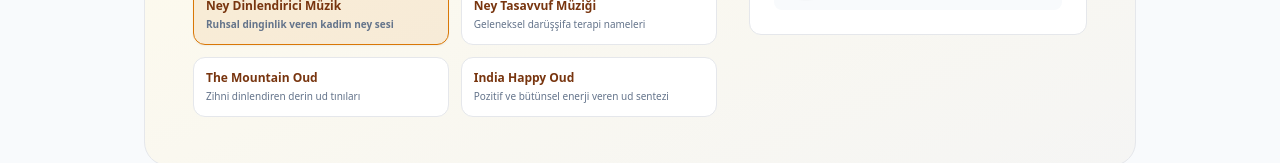
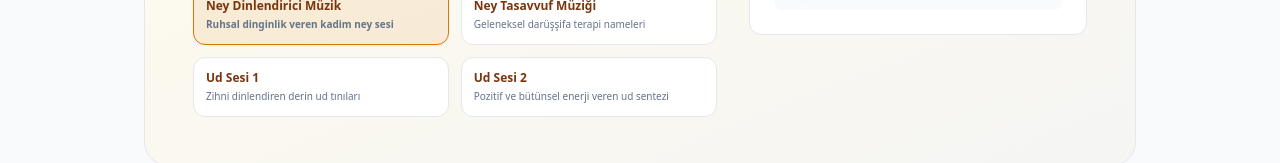
Before and after one commit to FurkanYayla/Bilin-li-Doz, a React (Vite) app: page / in a window 1280 px wide. Shown: the part 2717-2880 px from the top of the page. Built offline with nearby package versions, Linux system fonts and the light colour scheme.

Commit message:
Update App.jsx

```diff
--- a/src/App.jsx
+++ b/src/App.jsx
@@ -20,13 +20,13 @@ export default function App() {
     },
     {
       id: 'mountain-oud',
-      name: 'The Mountain Oud',
+      name: 'Ud Sesi 1',
       desc: 'Zihni dinlendiren derin ud tınıları',
       src: '/the_mountain-oud-310094.mp3'
     },
     {
       id: 'happy-oud',
-      name: 'India Happy Oud',
+      name: 'Ud Sesi 2',
       desc: 'Pozitif ve bütünsel enerji veren ud sentezi',
       src: '/india_happy-oud-488103.mp3'
     }
```
